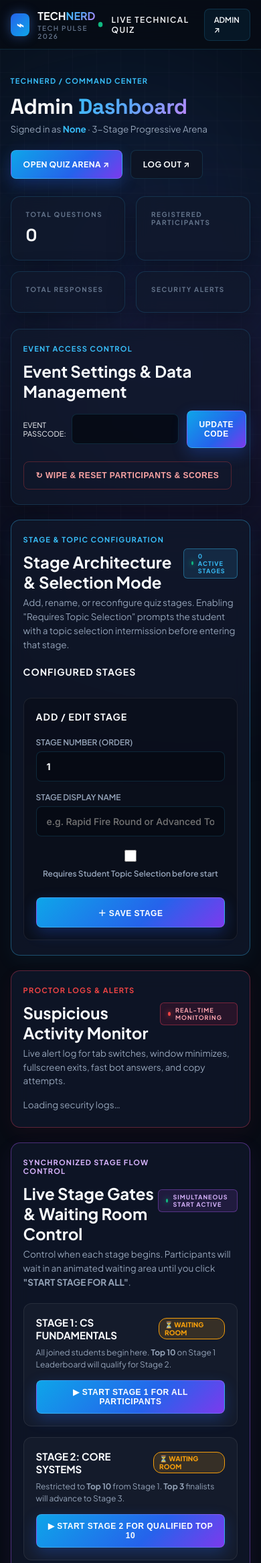
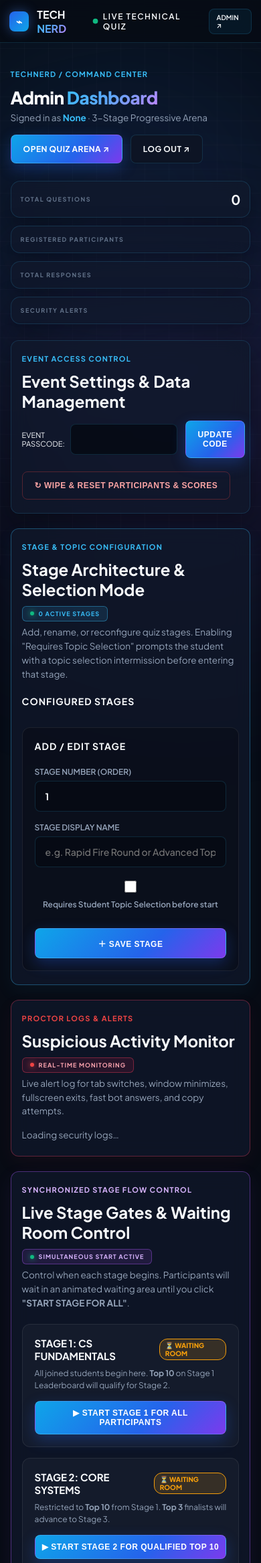
Before and after one commit to adityaahamana18/TechNerdAcm, a Flask app: template templates/admin.html in a window 390 px wide; the page is wider, and only the part inside the window is pictured. Shown: the top 2334 px of that part at 67% size. Run offline with Flask 3, Linux system fonts and the light colour scheme; the template is opened without the code that fills it, so the values that code supplies are empty.

Commit message:
Unify global typography to Plus Jakarta Sans and optimize Admin Panel for mobile devices and ease of use

```diff
--- a/static/play.js
+++ b/static/play.js
@@ -367,7 +367,7 @@ async function loadQuestion() {
       $("options").innerHTML = `
         <div style="background: linear-gradient(135deg, rgba(14, 165, 233, 0.12), rgba(168, 85, 247, 0.12)); border: 1px solid var(--border); border-radius: 16px; padding: 34px 20px; text-align: center; margin-top: 15px; box-shadow: 0 15px 35px rgba(0,0,0,0.4);">
           <div style="font-size: 48px; margin-bottom: 12px; filter:drop-shadow(0 0 15px rgba(56,189,248,0.5));">🏆</div>
-          <h3 style="font-size: 30px; font-family: 'Space Grotesk', sans-serif; color: var(--cyan); margin-bottom: 6px;">Total Score: ${data.current_score} Points</h3>
+          <h3 style="font-size: 30px; font-weight:800; color: var(--cyan); margin-bottom: 6px;">Total Score: ${data.current_score} Points</h3>
           <p class="muted" style="max-width: 460px; margin: 0 auto; font-size:14px;">
             Specialization Domain: <strong style="color:#ffffff;">${data.chosen_topic || 'Specialized Tech'}</strong><br>
             All stage answers and anti-cheat verification have been logged directly into the Admin Live Leaderboard.
--- a/static/style.css
+++ b/static/style.css
@@ -1,6 +1,10 @@
-@import url('https://fonts.googleapis.com/css2?family=Plus+Jakarta+Sans:wght@400;500;600;700;800&family=Inter:wght@400;500;600;700&family=Space+Grotesk:wght@600;700&family=JetBrains+Mono:wght@500;600;700&display=swap');
+@import url('https://fonts.googleapis.com/css2?family=Plus+Jakarta+Sans:ital,wght@0,300;0,400;0,500;0,600;0,700;0,800;1,400;1,600&family=JetBrains+Mono:wght@400;500;600;700&display=swap');
 
 :root {
+  /* Harmonized Global Font */
+  --font-main: 'Plus Jakarta Sans', system-ui, -apple-system, sans-serif;
+  --font-mono: 'JetBrains Mono', monospace;
+
   /* Premium Dark Tech Palette */
   --bg: #070b14;
   --bg-subtle: #0d1424;
@@ -46,11 +50,13 @@ html {
 
 body {
   color: var(--text-main);
-  font-family: 'Plus Jakarta Sans', system-ui, -apple-system, sans-serif;
+  font-family: var(--font-main);
   background-color: var(--bg);
   min-height: 100vh;
   overflow-x: hidden;
   position: relative;
+  -webkit-font-smoothing: antialiased;
+  -moz-osx-font-smoothing: grayscale;
 }
 
 /* Subtle Interactive Background Grid */
@@ -266,7 +272,7 @@ footer {
 }
 
 .hero h1 {
-  font-family: 'Space Grotesk', sans-serif;
+  font-family: var(--font-main);
   font-size: clamp(48px, 7vw, 76px);
   line-height: 1.08;
   font-weight: 800;
@@ -374,7 +380,7 @@ footer {
 }
 
 .join-card h2 {
-  font-family: 'Space Grotesk', sans-serif;
+  font-family: var(--font-main);
   font-size: 26px;
   font-weight: 700;
   letter-spacing: -0.5px;
@@ -415,7 +421,7 @@ input, textarea, select {
   border-radius: 8px;
   padding: 13px 15px;
   color: var(--text-main);
-  font: 500 14px 'Inter', sans-serif;
+  font: 500 14px var(--font-main);
   outline: none;
   transition: all 0.2s ease;
 }
@@ -614,7 +620,7 @@ input:focus, textarea:focus, select:focus {
   color: var(--text-main);
   margin-bottom: 4px;
   font-weight: 700;
-  font-family: 'Space Grotesk', sans-serif;
+  font-family: var(--font-main);
 }
 
 .f-content p {
@@ -705,7 +711,7 @@ input:focus, textarea:focus, select:focus {
 }
 
 .timer strong {
-  font: 700 24px 'Space Grotesk', sans-serif;
+  font: 700 24px var(--font-main);
   color: var(--cyan);
   margin-top: 2px;
 }
@@ -776,7 +782,7 @@ input:focus, textarea:focus, select:focus {
   color: var(--text-main);
   padding: 15px 18px;
   cursor: pointer;
-  font: 500 14px 'Inter', sans-serif;
+  font: 500 14px var(--font-main);
   transition: all 0.2s cubic-bezier(0.16, 1, 0.3, 1);
   position: relative;
 }
@@ -898,7 +904,7 @@ input:focus, textarea:focus, select:focus {
 }
 
 .admin-head h1 {
-  font-family: 'Space Grotesk', sans-serif;
+  font-family: var(--font-main);
   font-size: 32px;
   font-weight: 800;
   letter-spacing: -0.5px;
@@ -927,7 +933,7 @@ input:focus, textarea:focus, select:focus {
 
 .stat strong {
   display: block;
-  font: 700 26px 'Space Grotesk', sans-serif;
+  font: 700 26px var(--font-main);
   margin-top: 8px;
   color: var(--text-main);
 }
@@ -1170,7 +1176,7 @@ input:focus, textarea:focus, select:focus {
 }
 
 .enter-arena-title {
-  font-family: 'Space Grotesk', sans-serif;
+  font-family: var(--font-main);
   font-size: clamp(24px, 3.5vw, 28px);
   font-weight: 800;
   color: #ffffff;
@@ -1414,7 +1420,7 @@ input:focus, textarea:focus, select:focus {
 }
 
 .loader-logo-title {
-  font-family: 'Space Grotesk', sans-serif;
+  font-family: var(--font-main);
   font-size: clamp(48px, 9vw, 84px);
   font-weight: 900;
   letter-spacing: -2px;
@@ -1576,19 +1582,94 @@ input:focus, textarea:focus, select:focus {
   .cursor-dot, .cursor-ring { display: none; }
 }
 
-/* Responsive Rules */
+/* Responsive Rules & Mobile Optimization */
+@media(max-width: 992px) {
+  .admin-head {
+    flex-direction: column;
+    align-items: flex-start;
+    gap: 14px;
+  }
+  .admin-head > div:last-child {
+    width: 100%;
+    justify-content: flex-start;
+    flex-wrap: wrap;
+  }
+}
+
 @media(max-width: 860px) {
   .admin-grid { grid-template-columns: 1fr; }
-  .stats-grid { grid-template-columns: repeat(2, 1fr); }
+  .stats-grid { grid-template-columns: repeat(2, 1fr); gap: 12px; }
   .feature-grid { grid-template-columns: 1fr; }
-  .hero h1 { letter-spacing: -1.5px; }
-}
-
-@media(max-width: 520px) {
-  .join-card, .quiz-card, .admin-section { padding: 22px 18px; }
-  .form-three { grid-template-columns: 1fr; }
-  .admin-head { flex-direction: column; align-items: flex-start; }
-  .topbar { padding: 0 16px; }
+  .hero h1 { letter-spacing: -1px; font-size: 38px; }
+  .hero p { font-size: 14px; }
+}
+
+@media(max-width: 640px) {
+  .topbar {
+    padding: 0 14px;
+    height: 64px;
+  }
+  .brand small { display: none; }
+  .brand-mark { width: 30px; height: 30px; font-size: 15px; }
+  .top-actions { gap: 8px; }
+  .admin-link { padding: 6px 10px; font-size: 10px; }
+
+  .stats-grid { grid-template-columns: 1fr 1fr; }
+  .stat { padding: 14px; }
+  .stat small { font-size: 9px; }
+  .stat strong { font-size: 20px; }
+
+  .join-card, .quiz-card, .admin-section {
+    padding: 20px 16px;
+    border-radius: 12px;
+  }
+
+  .section-heading {
+    flex-direction: column;
+    align-items: flex-start;
+    gap: 10px;
+  }
+
+  .form-two, .form-three {
+    grid-template-columns: 1fr;
+  }
+
+  .stage-tab-container {
+    width: 100%;
+    overflow-x: auto;
+    white-space: nowrap;
+    -webkit-overflow-scrolling: touch;
+    padding-bottom: 4px;
+  }
+
+  .leader-row {
+    grid-template-columns: 32px 1fr auto;
+    padding: 10px 8px;
+    gap: 10px;
+  }
+  .player-name {
+    font-size: 12px;
+  }
+  .score {
+    font-size: 13px;
+  }
+
+  .dev-replica-actions {
+    width: 100%;
+    justify-content: center;
+  }
+  .dev-replica-btn {
+    flex: 1;
+    min-width: 120px;
+    justify-content: center;
+  }
+}
+
+@media(max-width: 420px) {
+  .stats-grid { grid-template-columns: 1fr; }
+  .stat { display: flex; justify-content: space-between; align-items: center; }
+  .stat strong { margin-top: 0; }
+  .admin-head h1 { font-size: 26px; }
 }
 
 /* ==========================================================================
@@ -1795,7 +1876,7 @@ input:focus, textarea:focus, select:focus {
   color: #38bdf8;
   text-transform: uppercase;
   margin-bottom: 6px;
-  font-family: 'Space Grotesk', sans-serif;
+  font-family: var(--font-main);
 }
 
 .dev-replica-name {
--- a/templates/admin.html
+++ b/templates/admin.html
@@ -230,11 +230,11 @@
   </div>
   <div style="display:flex;gap:12px;align-items:center; flex-wrap:wrap;">
     <!-- Stage Leaderboard Filter Buttons -->
-    <div style="display:flex; gap:6px; background:rgba(0,0,0,0.4); padding:3px; border-radius:8px; border:1px solid rgba(255,255,255,0.08);">
-      <button type="button" class="stage-tab-btn active" onclick="switchLeaderboardStage('all', this)">Overall</button>
-      <button type="button" class="stage-tab-btn" onclick="switchLeaderboardStage('1', this)">Stage 1 (Top 10 Qualify)</button>
-      <button type="button" class="stage-tab-btn" onclick="switchLeaderboardStage('2', this)">Stage 2 (Top 3 Advance)</button>
-      <button type="button" class="stage-tab-btn" onclick="switchLeaderboardStage('3', this)">Stage 3 (Finalists)</button>
+    <div class="stage-tab-container" style="display:flex; gap:6px; background:rgba(0,0,0,0.4); padding:4px; border-radius:10px; border:1px solid rgba(255,255,255,0.08);">
+      <button type="button" class="stage-tab-btn active" onclick="switchLeaderboardStage('all', this)">Overall Leaderboard</button>
+      <button type="button" class="stage-tab-btn" onclick="switchLeaderboardStage('1', this)">Stage 1 (Top 10)</button>
+      <button type="button" class="stage-tab-btn" onclick="switchLeaderboardStage('2', this)">Stage 2 (Top 3)</button>
+      <button type="button" class="stage-tab-btn" onclick="switchLeaderboardStage('3', this)">Stage 3 (Final)</button>
     </div>
     <span class="live-badge"><i></i> AUTO REFRESHING</span>
     <a href="{{ url_for('admin_participants') }}" class="text-link" target="_blank">Export Raw JSON ↗</a>
```
